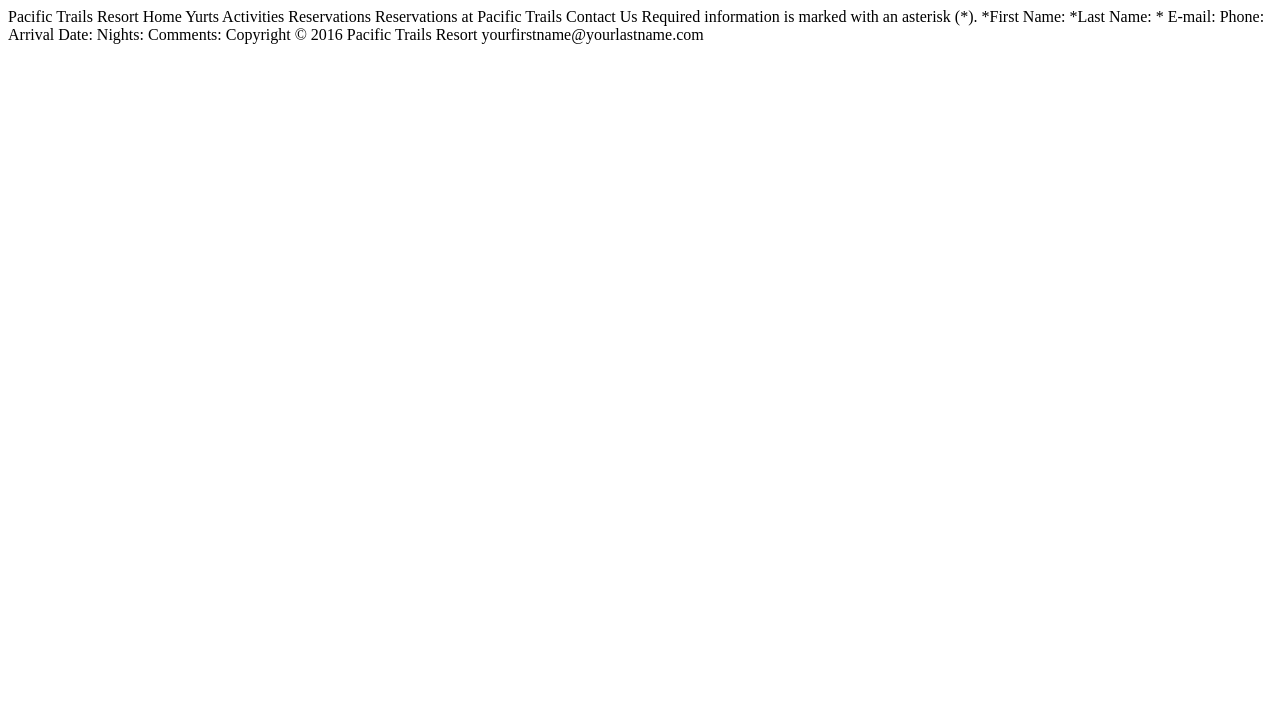
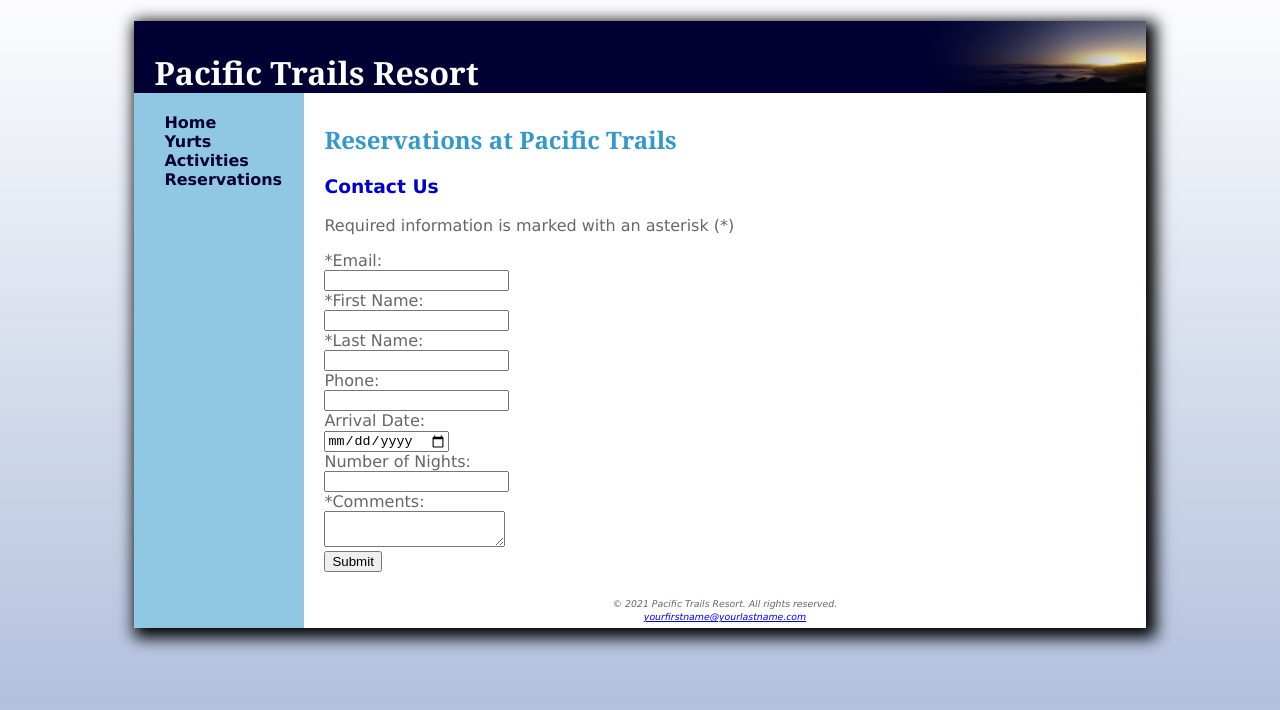
Before and after one commit to wwinstoniv/wwinstoniv-pacifc, a plain HTML site: page reservations.html in a window 1280 px wide. Drawn offline with Linux system fonts and the light colour scheme.

Commit message:
updated reservations.html
created reservations page

```diff
--- a/reservations.html
+++ b/reservations.html
@@ -1,27 +1,58 @@
-
-<!--Header-->
-Pacific Trails Resort
-
+<!DOCTYPE html>
+<html lang="en">
+<head>
+	<title>Pacific Trails Resort</title>
+	<meta charset="utf-8">
+	<meta name="viewport" content="width=device-width,initial-scale=1.0">
+	<link rel="stylesheet" href="pacific.css">
+</head>
+<body>
+	<div id="wrapper">
+		<header>
+			<h1>Pacific Trails Resort</h1>
+		</header>
 <!--Navigation-->
-Home
-Yurts
-Activities
-Reservations
-
+		<nav>
+			<ul>
+				<li><a href="index.html">Home</a></li>
+				<li><a href="yurts.html">Yurts</a></li>
+				<li><a href="activities.html">Activities</a></li>
+				<li><a href="reservations.html">Reservations</a></li>
+			</ul>
+		</nav>
 <!--Main Section (Different on each page)-->
-Reservations at Pacific Trails
-Contact Us
-Required information is marked with an asterisk (*).
-
-<!--This will be a form-->
-*First Name:
-*Last Name:
-* E-mail:
-Phone:
-Arrival Date:
-Nights:
-Comments:
-
+		<main>
+			<h2>Reservations at Pacific Trails</h2>
+<!--Form-->
+			<h3>Contact Us</h3>
+			<p>Required information is marked with an asterisk (*)</p>
+			<form action="https://webdevstudents.com/portfolio/submit-form.php" method="post">
+				<label for="myemail">*Email:</label><br>
+				<input type="email" name="myemail" id="myemail"><br>
+				<label for="first_name">*First Name:</label><br>
+				<input type="text" id="first_name" name="first_name" required><br>
+				<label for="last_name">*Last Name:</label><br>
+				<input type="text" id="last_name" name="last_name" required><br>
+				<label for="phone">Phone:</label><br>
+				<input type="tel" id="phone" name="phone"><br>
+				<label type="ArrivalDate">Arrival Date:</label><br>
+				<input type="date" id="arrival_date" name="arrival_date"><br>
+				<label type="number_of_nights">Number of Nights:</label><br>
+				<input type="number" id="number_of_nights" name="number_of_nights" min="1"><br>
+				<label for="comments">*Comments:</label><br>
+				<textarea id="comments" name="comments"></textarea><br>
+				<input type="submit" name="Submit"><br>
+			</form>
+		</main>
 <!--Footer-->
-Copyright &copy; 2016 Pacific Trails Resort
-yourfirstname@yourlastname.com
+		<footer>
+			<small>
+				<em>
+					&copy; 2021 Pacific Trails Resort. All rights reserved.<br>
+					<a href="mailto:me@gmail.com"> yourfirstname@yourlastname.com</a>
+				</em>
+			</small>
+		</footer>
+	</div>
+</body>
+</head>
```
